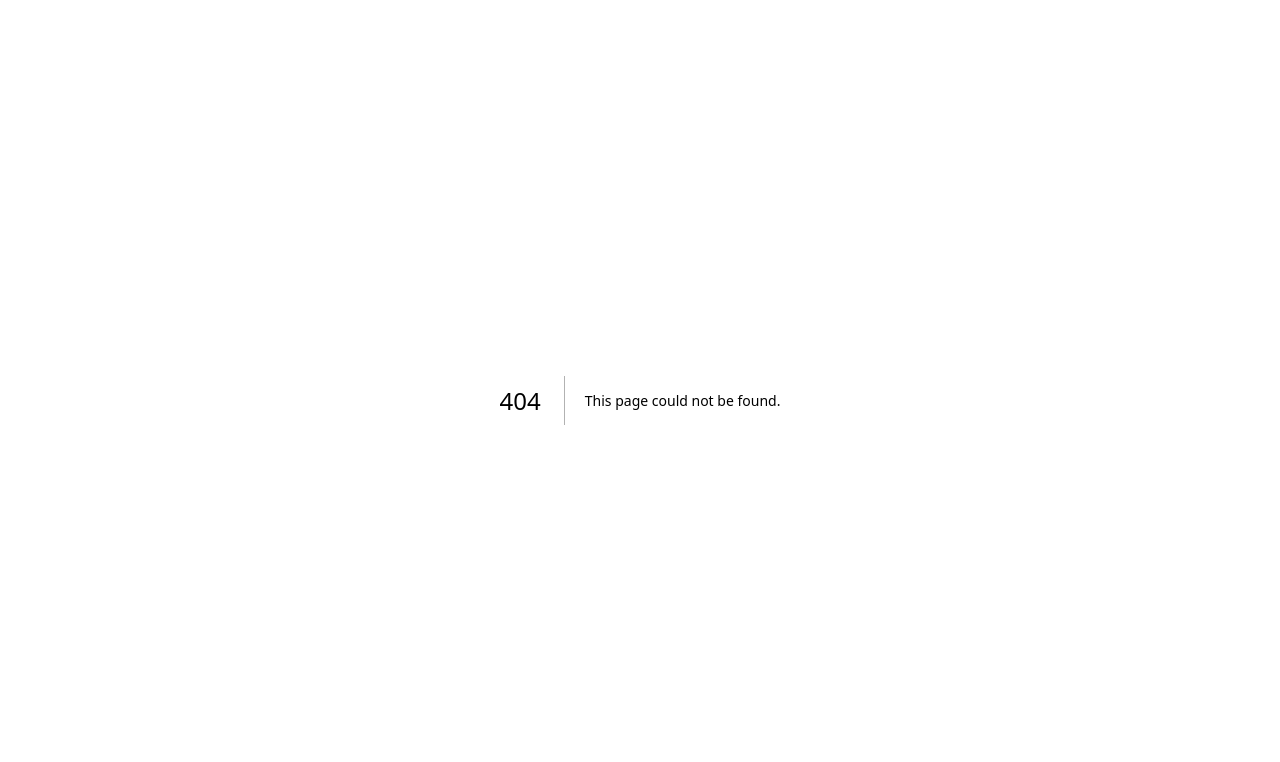
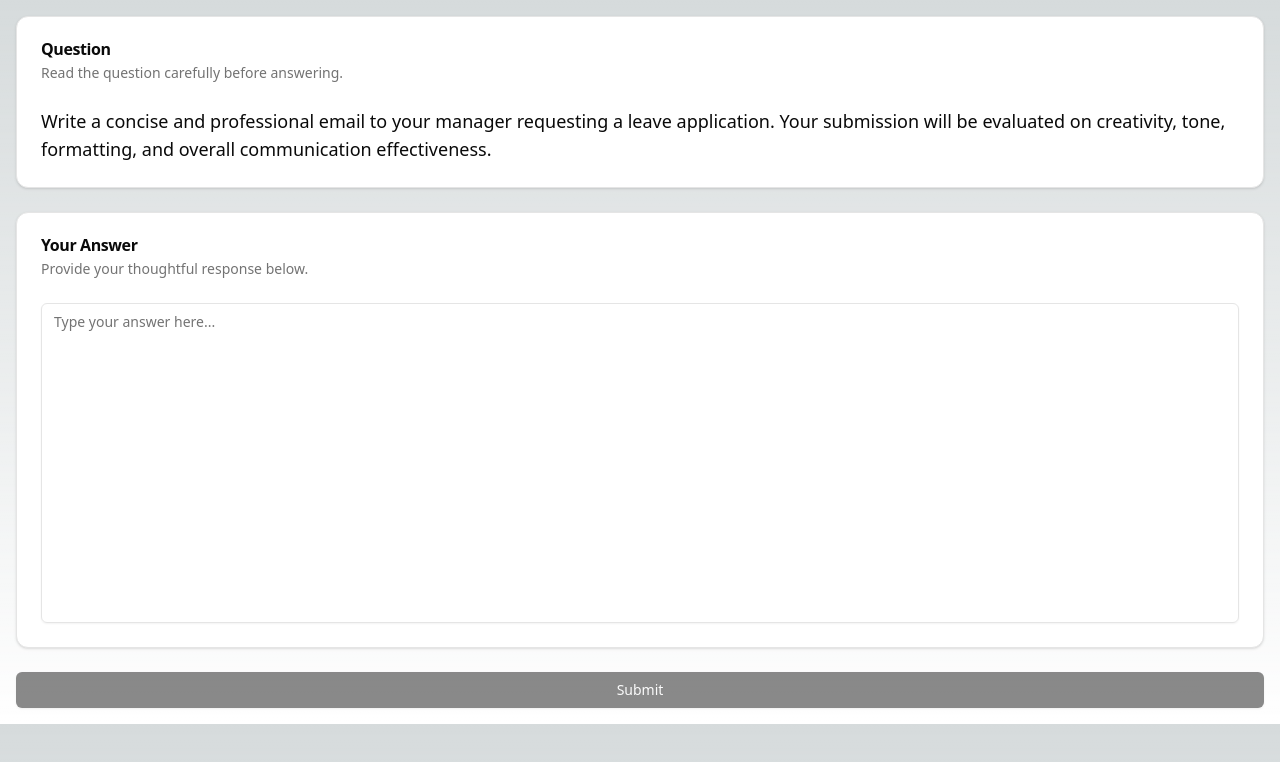
Before and after one commit to Sanidhya3101/productivity-tracker, a Next.js app: page /mail in a window 1280 px wide. Before the commit this address had no page. Shown: the top 762 px of the page. Built offline with nearby package versions, Linux system fonts and the light colour scheme.

Commit message:
Completed the creative task -- writing mail

```diff
--- a/package.json
+++ b/package.json
@@ -22,7 +22,8 @@
     "class-variance-authority": "^0.7.0",
     "clsx": "^2.1.1",
     "lucide-react": "^0.437.0",
-    "next": "14.2.7",
+    "next": "^14.2.18",
+    "rc-textarea": "^1.8.2",
     "react": "^18",
     "react-dom": "^18",
     "recharts": "^2.12.7",
--- /dev/null
+++ b/src/components/ui/textarea.jsx
@@ -0,0 +1,18 @@
+import * as React from "react"
+
+import { cn } from "@/lib/utils"
+
+const Textarea = React.forwardRef(({ className, ...props }, ref) => {
+  return (
+    (<textarea
+      className={cn(
+        "flex min-h-[60px] w-full rounded-md border border-input bg-transparent px-3 py-2 text-base shadow-sm placeholder:text-muted-foreground focus-visible:outline-none focus-visible:ring-1 focus-visible:ring-ring disabled:cursor-not-allowed disabled:opacity-50 md:text-sm",
+        className
+      )}
+      ref={ref}
+      {...props} />)
+  );
+})
+Textarea.displayName = "Textarea"
+
+export { Textarea }
--- /dev/null
+++ b/src/pages/mail.js
@@ -0,0 +1,63 @@
+'use client';
+
+import { useState } from 'react';
+import { Card, CardContent, CardDescription, CardHeader, CardTitle } from '@/components/ui/card';
+import { Textarea } from '@/components/ui/textarea';
+import { Button } from '@/components/ui/button';
+
+export default function Component() {
+  const [answer, setAnswer] = useState('');
+
+  // const question = 'Write a short mail to your manager, asking for a leave application. You will be judged based on your creativity, and the tone of the mail';
+  const question = 'Write a concise and professional email to your manager requesting a leave application. Your submission will be evaluated on creativity, tone, formatting, and overall communication effectiveness.'
+
+  const handleSubmit = () => {
+    if (answer.trim()) {
+      const csvContent = `Message\n"${answer.replace(/"/g, '""')}"`; // Escape double quotes in the message
+      const blob = new Blob([csvContent], { type: 'text/csv;charset=utf-8;' });
+      const link = document.createElement('a');
+      link.href = URL.createObjectURL(blob);
+      link.download = 'user_message.csv'; // File name
+      document.body.appendChild(link);
+      link.click();
+      document.body.removeChild(link);
+
+      console.log('CSV file created and downloaded:', answer);
+      setAnswer(''); // Clear the input field
+    }
+  };
+
+  return (
+    <div className="container mx-auto p-4 space-y-6">
+      <Card>
+        <CardHeader>
+          <CardTitle>Question</CardTitle>
+          <CardDescription>Read the question carefully before answering.</CardDescription>
+        </CardHeader>
+        <CardContent>
+          <p className="text-lg font-medium">{question}</p>
+        </CardContent>
+      </Card>
+
+      <Card className="min-h-[50vh]">
+        <CardHeader>
+          <CardTitle>Your Answer</CardTitle>
+          <CardDescription>Provide your thoughtful response below.</CardDescription>
+        </CardHeader>
+        <CardContent>
+          <Textarea
+            placeholder="Type your answer here..."
+            className="min-h-[40vh] resize-none"
+            value={answer}
+            onChange={(e) => setAnswer(e.target.value)}
+            aria-label="Answer input"
+          />
+        </CardContent>
+      </Card>
+
+      <Button className="w-full" onClick={handleSubmit} disabled={!answer.trim()}>
+        Submit
+      </Button>
+    </div>
+  );
+}
--- /dev/null
+++ b/src/pages/textarea.js
@@ -0,0 +1,8 @@
+export default function NewPost() {
+    return (
+      <label>
+        Write your post:
+        <textarea name="postContent" rows={4} cols={40} />
+      </label>
+    );
+  }
```
Also changed, not shown: 1 other file (tests, documents, lock files or other folders).
